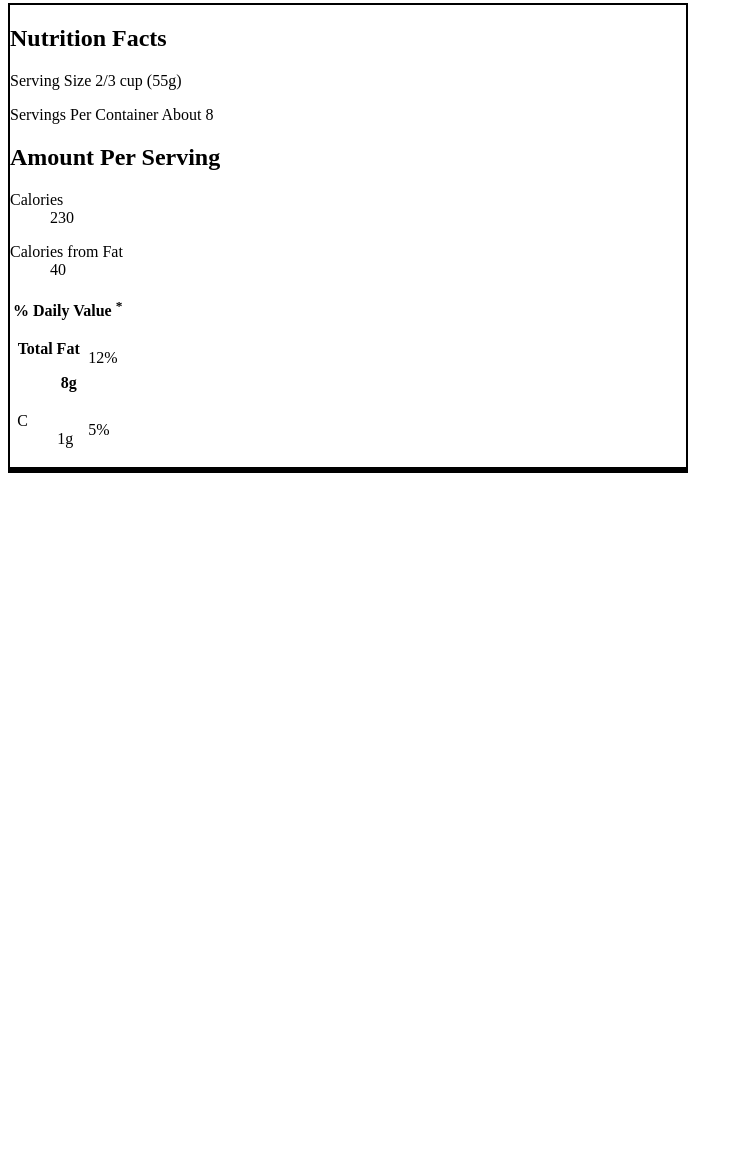
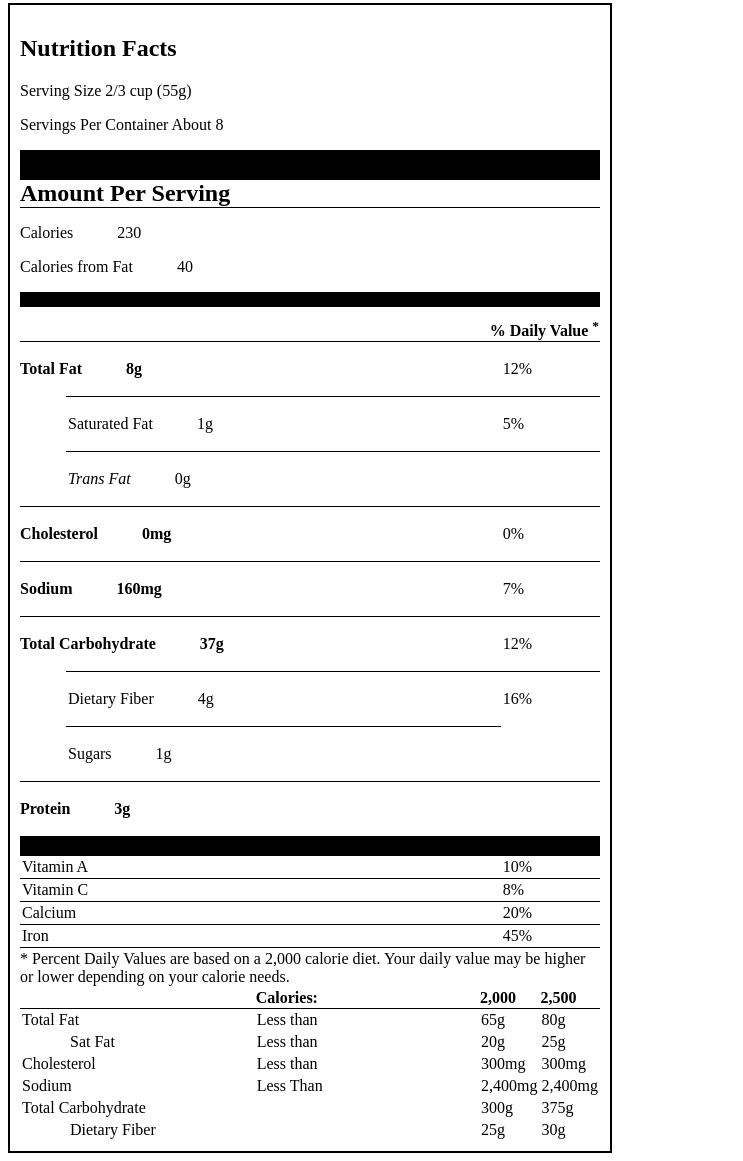
Before and after one commit to The-Marcy-Lab-School/nutrition-facts, a plain HTML site: page fellow-submissions/Paul-Sobers/index.html in a window 1280 px wide. Shown: the part 5-1166 px from the top of the page, without its empty margins (0-743 px from the left). Before the commit the page ends 800 px from the top, so only its background shows below. Drawn offline with Linux system fonts and the light colour scheme.

Commit message:
1 step before submissions

```diff
--- a/fellow-submissions/Paul-Sobers/index.html
+++ b/fellow-submissions/Paul-Sobers/index.html
@@ -33,8 +33,11 @@
     <tbody>
         <tr>
             <th colspan="2" scope="row">
-                <dl>Total Fat</dl>
-                <dd>8g</dd>
+                <dl>
+                    <dt>Total Fat</dt>
+                     <dd>8g</dd>
+                </dl>
+
             </th>
             <td>12%</td>
         </tr>
@@ -43,33 +46,160 @@
         <td class="indent"></td>
         <td>
             <dl>
-                <dt>C</dt>
+                <dt>Saturated Fat</dt>
                 <dd>1g</dd>
             </dl>
         </td>
         <td>5%</td>
         </tr>
+        <tr>
+            <td class="indent"></td>
+            <td>
+                <dl>
+                    <dt><em>Trans Fat</em></dt>
+                    <dd>0g</dd>
 
+                </dl>
+            </td>
+            <td></td>
+        </tr>
+        <tr>
+        <th colspan="2" scope="row">
+            <dl>
+                <dt>Cholesterol</dt>
+                <dd>0mg</dd>
+            </dl>
+        </th>
+        <td>0%</td>
 
+        </tr>
+        <tr>
+            <th colspan="2" scope="row">
+                <dl>
+                <dt>Sodium</dt>
+                <dd>160mg</dd>
+                </dl>
+            </th>
+            <td>7%</td>
+        </tr>
+        <tr>
+            <th colspan="2" scope="row">
+                <dl>
+                <dt>Total Carbohydrate</dt>
+                <dd>37g</dd>
+            </th>
+            <td>12%</td>
+        </tr>
+        <tr>
+            <td class="indent"></td>
+            <td>
+                <dl>
+                    <dt>Dietary Fiber</dt>
+                    <dd>4g</dd>
+                </dl>
+            </td>
+            <td>16%</td>
+        </tr>
+        <tr>
+            <td class="indent"></td>
+            <td>
+                <dl>
+                    <dt>Sugars</dt>
+                    <dd>1g</dd>
+                </dl>
+            </td>
+        </tr>
+        <tr>
+            <th colspan="2" scope="row">
+                <dl>
+                    <dt>Protein</dt>
+                    <dd>3g</dd>
+                </dl>
+            </th>
+            <td></td>
+        </tr>
 
     </tbody>
+<article>
 
-
+    <tbody>
+        <tr>
+            <td colspan="2">Vitamin A</td>
+            <td>10%</td>
+        </tr>
+        <tr>
+            <td colspan="2">Vitamin C</td>
+            <td>8%</td>
+        </tr>
+        <tr>
+            <td colspan="2">Calcium</td>
+            <td>20%</td>
+        </tr>
+        <tr>
+            <td colspan="2">Iron</td>
+            <td>45%</td>
+        </tr>
+    </tbody>
+    <tfoot>
+        <tr>
+        <td colspan="3">* Percent Daily Values are based on a 2,000 calorie diet. Your daily value may be higher or lower depending on your calorie needs.</td>
+        </tr>
+    </tfoot>
+</article>
 
 
 
 
     </table>
+    <table>
+        <thead>
+            <tr>
+                <th></th>
+                <th>Calories:</th>
+                <th>2,000</th>
+                <th>2,500</th>
+            </tr>
+        </thead>
+        <tbody>
+            <tr>
+                <td>Total Fat</td>
+                <td>Less than</td>
+                <td>65g</td>
+                <td>80g</td>
+            </tr>
+            <tr>
+                <td class="indent">Sat Fat</td>
+                <td>Less than</td>
+                <td>20g</td>
+                <td>25g</td>
+            </tr>
+            <tr>
+                <td>Cholesterol</td>
+                <td>Less than</td>
+                <td>300mg</td>
+                <td>300mg</td>
+            </tr>
+            <tr>
+                <td>Sodium</td>
+                <td>Less Than</td>
+                <td>2,400mg</td>
+                <td>2,400mg</td>
+            </tr>
+            <tr>
+                <td>Total Carbohydrate</td>
+                <td></td>
+                <td>300g</td>
+                <td>375g</td>
+            </tr>
+            <tr>
+                <td class="indent">Dietary Fiber</td>
+                <td></td>
+                <td>25g</td>
+                <td>30g</td>
+            </tr>
+        </tbody>
+    </table>
 </section>
-
-<section>
-
-
-</section>
-
-
-
-
 
 
 </body>
--- a/fellow-submissions/Paul-Sobers/style.css
+++ b/fellow-submissions/Paul-Sobers/style.css
@@ -1,9 +1,79 @@
+table{
+    border-collapse: collapse;
+    width:100%;
+}
 section{
-    width:680px;
+    width:580px;
     border:2px solid rgb(0,0,0);
-    box-sizing: border-box;
+    padding-top:10px;
+    padding-bottom:10px;
+    padding-left:10px;
+    padding-right:10px;
+
 }
 
-dt{
+h2{
+    /*padding:10px 0;*/
+    margin:5px 0;
+    border-top:30px solid rgb(0,0,0);
+    border-bottom:1px solid rgb(0,0,0);
 
 }
+
+
+
+
+tbody + tbody tr:first-of-type td {
+    border-top:20px solid rgb(0,0,0);
+}
+tfoot td:last-of-type{
+    border-top:1px solid rgb(0,0,0);
+    padding:2px 0;
+}
+
+header{
+    border-bottom:15px solid rgb(0,0,0);
+    margin-bottom:10px;
+
+}
+ dt{
+     display: inline;
+     text-align: right;
+ }
+ dd{
+     display:inline;
+ }
+ th{
+     text-align:right;
+ }
+
+tbody th{
+    padding:2px 0;
+    text-align:left;
+    border-top:1px solid rgb(0,0,0);
+}
+
+tbody td{
+    padding:2px;
+    border-top:1px solid rgb(0,0,0);
+
+}
+
+td.indent{
+    width:42px;
+    border-top:none;
+}
+
+table + table td{
+    border:none;
+}
+table + table thead th {
+    border-bottom:1px solid rgb(0,0,0);
+    width:50%;
+    text-align:left;
+}
+
+table + table tr td.indent{
+    padding-top:2px;
+    padding-left:50px;
+}
```
